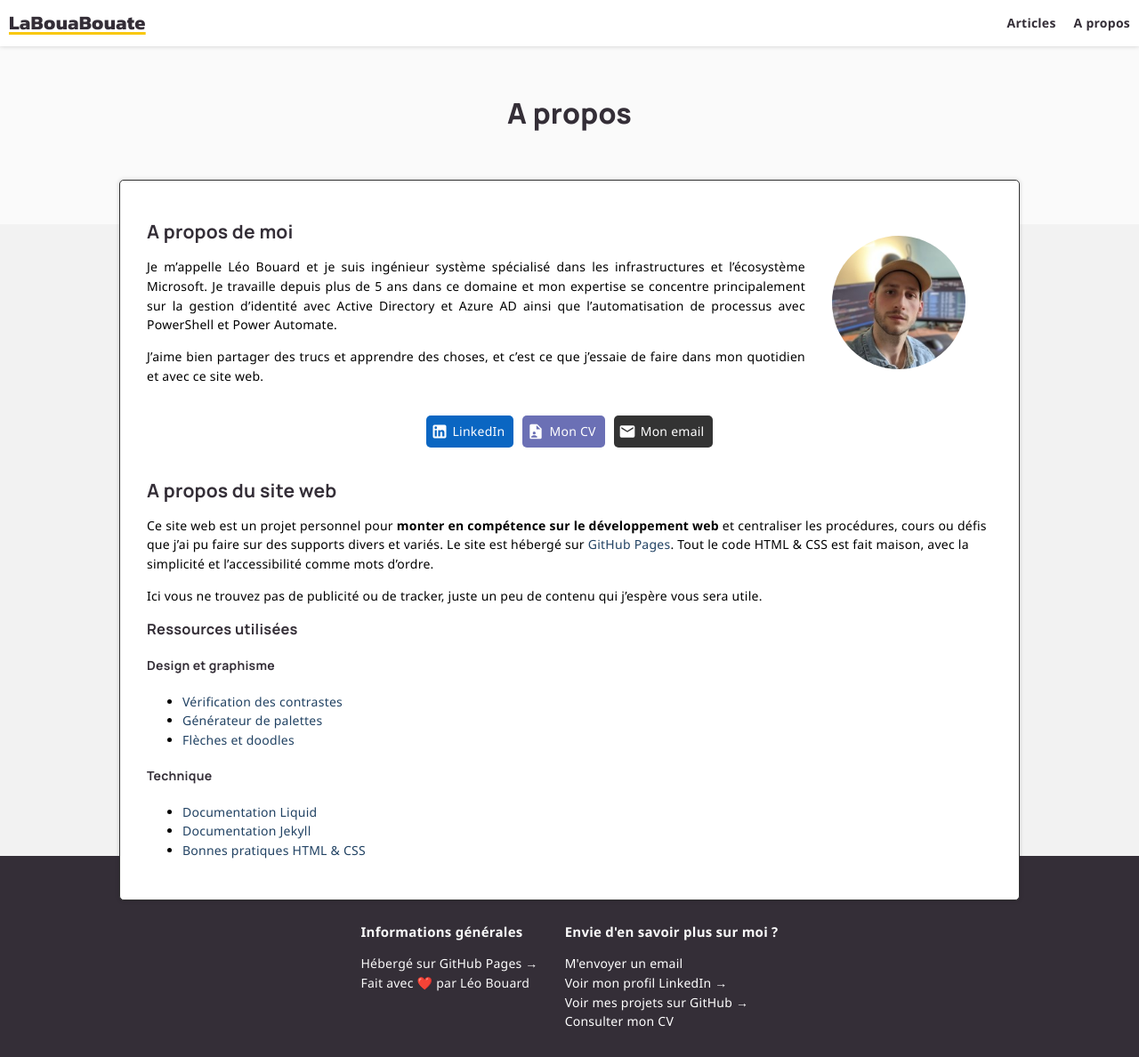
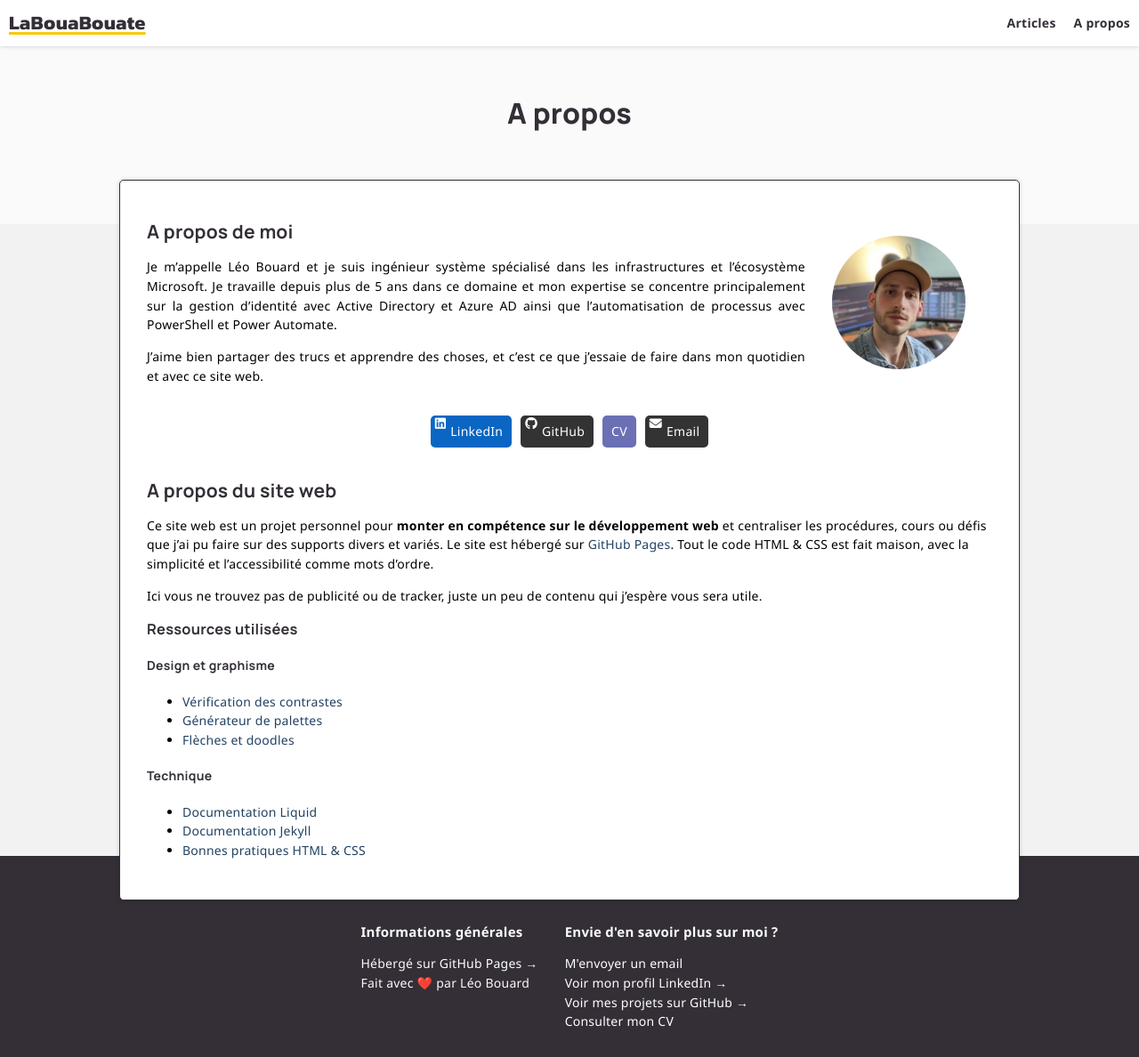
Before and after one commit to leobouard/leobouard.github.io, a Jekyll site: the page built from about.md, in a window 1280 px wide. Shown: the whole page at 89% size. Built offline with Jekyll 4.4.1, drawn with Linux system fonts in a browser that asks for light colours; nearby versions of some CDN libraries; some web fonts are replaced.

Commit message:
Update about.md

```diff
--- a/about.md
+++ b/about.md
@@ -18,16 +18,20 @@ description: "Plus d'informations sur le site web et moi-même"
 
 <div class="personalLinks">
     <a href="{{ site.linkedin }}" target="_blank" class="linkedIn">
-        <img src="/assets/images/linkedin.svg" alt="Logo LinkedIn" width="32px">
+        <i class="fa-brands fa-linkedin"></i>
         <span>LinkedIn</span>
     </a>
+    <a href="{{ site.github.owner_url }}>" target="_blank" class="github">
+        <i class="fa-brands fa-github"></i>
+        <span>GitHub</span>
+    </a>
     <a href="/cv" class="cv">
-        <img src="/assets/images/resume.svg" alt="Logo CV" width="32px">
-        <span>Mon CV</span>
+        <i class="fa-solid fa-file-user"></i>
+        <span>CV</span>
     </a>
     <a href="mailto:{{ site.emailAddress }}" class="emailAddress">
-        <img src="/assets/images/email.svg" alt="Logo email" width="32px">
-        <span>Mon email</span>
+        <i class="fa-solid fa-envelope"></i>
+        <span>Email</span>
     </a>
 </div>
 
```
